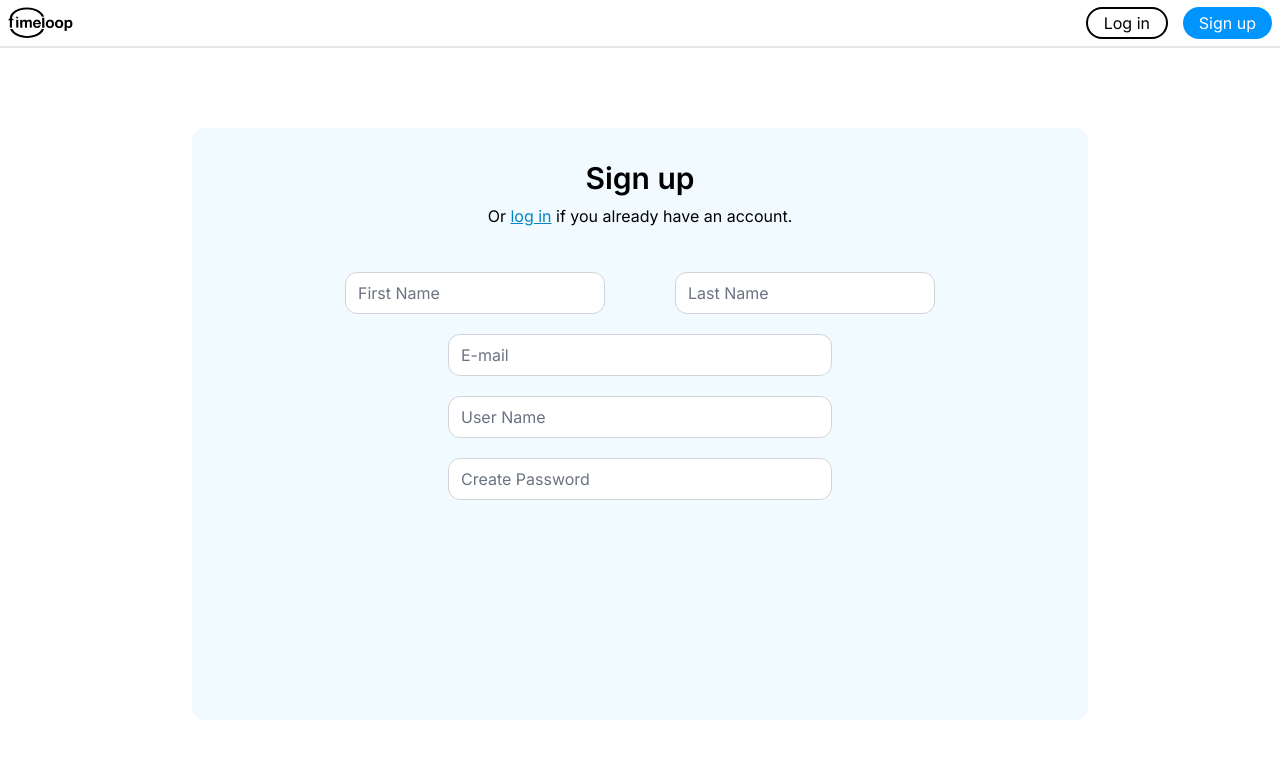
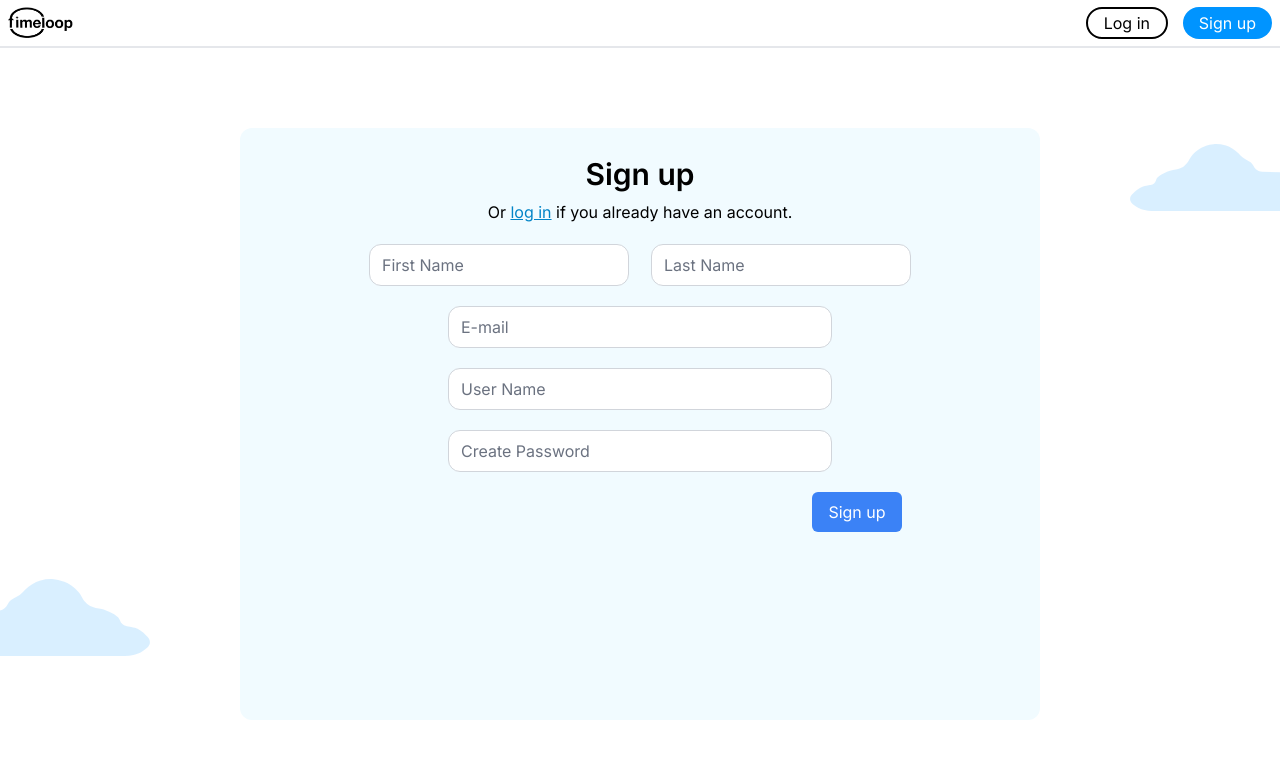
Before and after one commit to jpxoi/timeloop-frontend, a React (Vite) app: page /signup in a window 1280 px wide. Shown: the top 758 px of the page. Built offline with nearby package versions, Linux system fonts and the light colour scheme; no server answers.

Commit message:
Deco and submit button

```diff
--- a/src/Components/Pages/Landing.jsx
+++ b/src/Components/Pages/Landing.jsx
@@ -36,7 +36,7 @@ function Landing() {
       <p className="flex justify-center">(Week view image here)</p>
 
 
-      <div className="min-w-max max-w-screen grid grid-cols-3 gap-10 auto-cols-max justify-evenly justify-items-stretch items-center my-28 mx-40 p-10 bg-[#F1FBFF] rounded-lg">
+      <div className="min-w-max max-w-screen grid grid-cols-3 gap-10 auto-cols-max justify-evenly justify-items-stretch items-center my-28 mx-28 p-10 bg-[#F1FBFF] rounded-lg">
         <div className="h-96 bg-white rounded-lg shadow-xl min-w-40">
           <h1 className="font-semibold text-2xl p-4"> <img src={GlobeSymbol} className="inline"></img> Sync<p className="inline text-red-600">2City</p> </h1>
           <p className="p-4 w-80">Easily view multiple time zones at a glance, enabling you to synchronise with colleagues, clients, or friends around the world.</p>
--- a/src/Components/Pages/Signup.jsx
+++ b/src/Components/Pages/Signup.jsx
@@ -1,14 +1,17 @@
 import React from "react";
 import {Link} from "react-router-dom";
+
+import CloudDeco from "/src/assets/illustrations/CloudDeco.svg";
+import CloudDecoInvert from "/src/assets/illustrations/CloudDecoInvert.svg";
 
 import LandingHeader from "../Organisms/LandingHeader";
 
 function Signup() {
   return (
-    <div className="flex flex-col h-screen">
+    <div className="flex flex-col h-screen min-w-max relative">
       <LandingHeader />
-      <div className="bg-[#F1FBFF] rounded-xl my-20 mx-48 flex-1 min-w-max grid grid-cols-2 justify-items-center content-start gap-5">
-        <div className="col-span-2 self-start py-6">
+      <div className="bg-[#F1FBFF] rounded-xl my-20 mx-60 flex-1 min-w-max grid grid-cols-2 justify-items-center content-start gap-5 py-5">
+        <div className="col-span-2 self-start py-0">
           <h1 className="font-semibold text-3xl text-center p-2">Sign up</h1>
           <h1 className="text-center">Or <Link to="/Login" className="text-sky-600 hover:text-sky-400 underline">log in</Link> if you already have an account.</h1>
         </div>
@@ -18,7 +21,12 @@ function Signup() {
         <input type="text" placeholder="E-mail" className="col-span-2 border-gray-300 rounded-xl w-96"/>
         <input type="text" placeholder="User Name" className="col-span-2 border-gray-300 rounded-xl w-96"/>
         <input type="text" placeholder="Create Password" className="col-span-2 border-gray-300 rounded-xl w-96"/>
+
+        <button className="bg-blue-500 hover:bg-blue-700 text-white py-2 px-4 rounded-md col-start-2 ml-6">Sign up</button>
       </div>
+
+      <img src={CloudDeco} className="w-[150px] absolute bottom-36"></img>
+      <img src={CloudDecoInvert} className="w-[150px] absolute right-0 top-36"></img>
     </div>
   );
 }
```
Also changed, not shown: src/assets/illustrations/CloudDeco.svg (added), src/assets/illustrations/CloudDecoInvert.svg (added).
